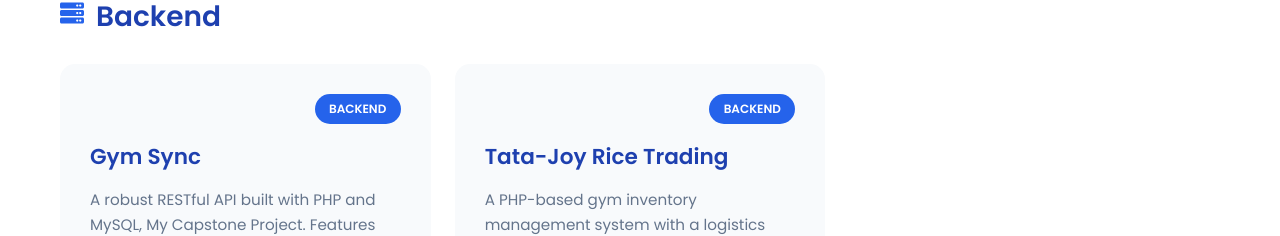
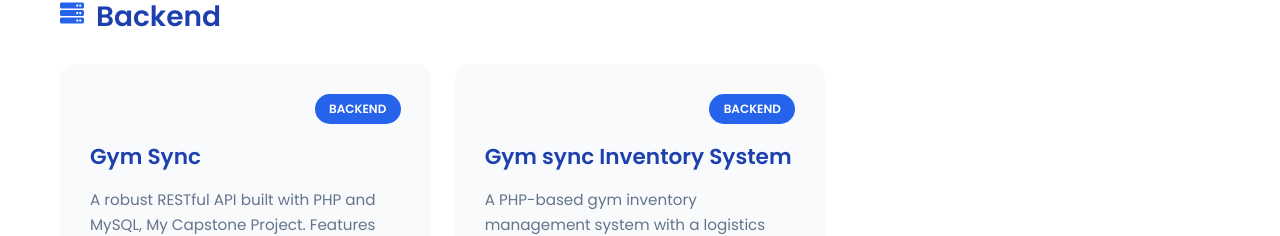
Before and after one commit to a1ear/myportfolio, a React (Vite) app in the folder Portfolio Projects/: page / in a window 1280 px wide. Shown: the part 3495-3731 px from the top of the page. Built offline with nearby package versions, Linux system fonts and the light colour scheme.

Commit message:
Update Projects.jsx

```diff
--- a/Portfolio Projects/src/components/Projects.jsx
+++ b/Portfolio Projects/src/components/Projects.jsx
@@ -12,7 +12,7 @@ const backendProjects = [
     demoUrl: 'https://antm.helioho.st/GymSync/login.php'
   },
   {
-    title: 'Tata-Joy Rice Trading',
+    title: 'Gym sync Inventory System',
     description: 'A PHP-based gym inventory management system with a logistics dashboard, featuring real-time stock tracking, low stock alerts, and full CRUD operations for managing gym equipment and supplies.',
     tags: ['PHP', 'Bootstrap 5', 'MYSQL','HelioHost','Vanilla JS','CRUD'],
     githubUrl: '#',
```
